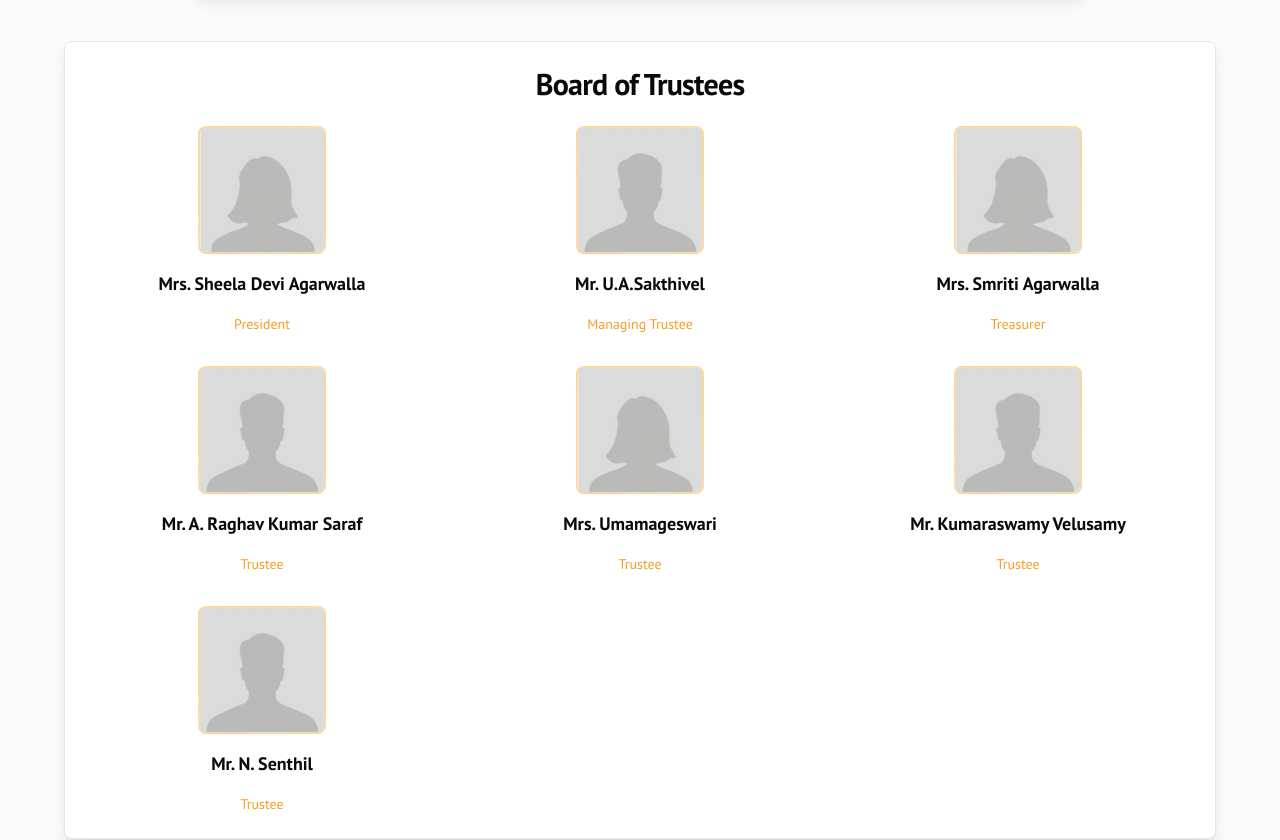
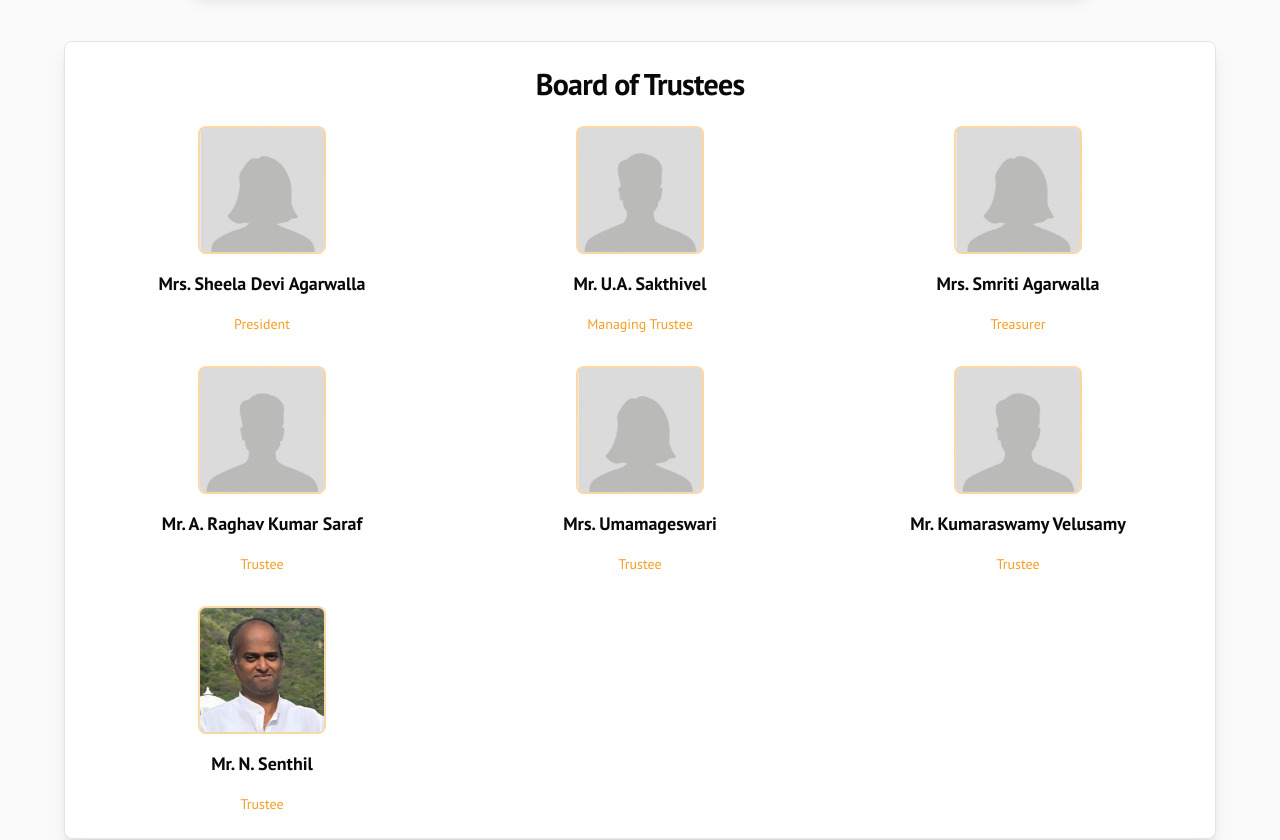
Before and after one commit to arulnerithavachachalai/bhuseva, a Next.js app: page / in a window 1280 px wide. Shown: the part 1480-2320 px from the top of the page. Built offline with nearby package versions, Linux system fonts and the light colour scheme.

Commit message:
updated images

```diff
--- a/src/components/board-of-trustees.tsx
+++ b/src/components/board-of-trustees.tsx
@@ -6,16 +6,52 @@ interface Trustee {
   name: string;
   position: string;
   gender: 'male' | 'female';
+  image?: string; // optional custom image
 }
 
 const trustees: Trustee[] = [
-  { name: 'Mrs. Sheela Devi Agarwalla', position: 'President', gender: 'female' },
-  { name: 'Mr. U.A.Sakthivel', position: 'Managing Trustee', gender: 'male' },
-  { name: 'Mrs. Smriti Agarwalla', position: 'Treasurer', gender: 'female' },
-  { name: 'Mr. A. Raghav Kumar Saraf', position: 'Trustee', gender: 'male' },
-  { name: 'Mrs. Umamageswari', position: 'Trustee', gender: 'female' },
-  { name: 'Mr. Kumaraswamy Velusamy', position: 'Trustee', gender: 'male' },
-  { name: 'Mr. N. Senthil', position: 'Trustee', gender: 'male' },
+  {
+    name: 'Mrs. Sheela Devi Agarwalla',
+    position: 'President',
+    gender: 'female',
+    // image: '/images/sheela-devi.jpg',
+  },
+  {
+    name: 'Mr. U.A. Sakthivel',
+    position: 'Managing Trustee',
+    gender: 'male',
+    // image: '/images/sakthivel.jpg',
+  },
+  {
+    name: 'Mrs. Smriti Agarwalla',
+    position: 'Treasurer',
+    gender: 'female',
+    // image: '/images/Smriti.jpg',
+  },
+  {
+    name: 'Mr. A. Raghav Kumar Saraf',
+    position: 'Trustee',
+    gender: 'male',
+    // image: '/images/Raghav.jpg',
+  },
+  {
+    name: 'Mrs. Umamageswari',
+    position: 'Trustee',
+    gender: 'female',
+    // image: '/images/Umamageswari.jpg',
+  },
+  {
+    name: 'Mr. Kumaraswamy Velusamy',
+    position: 'Trustee',
+    gender: 'male',
+    // image: '/images/Kumaraswamy.jpg',
+  },
+  {
+    name: 'Mr. N. Senthil',
+    position: 'Trustee',
+    gender: 'male',
+    image: '/images/Senthil.jpg',
+  },
 ];
 
 export function BoardOfTrustees() {
@@ -24,32 +60,44 @@ export function BoardOfTrustees() {
       <div className="max-w-6xl mx-auto animate-in fade-in-0 zoom-in-95 duration-500">
         <Card className="shadow-lg">
           <CardHeader>
-            <CardTitle className="text-center font-headline text-3xl">Board of Trustees</CardTitle>
+            <CardTitle className="text-center font-headline text-3xl">
+              Board of Trustees
+            </CardTitle>
           </CardHeader>
+
           <CardContent>
-            <div className="grid md:grid-cols-3 gap-8">
-              {trustees.map((trustee, index) => (
-                <div key={index} className="space-y-4 flex flex-col items-center">
+            <div className="grid gap-8 sm:grid-cols-2 md:grid-cols-3">
+              {trustees.map((trustee, index) => {
+                const fallbackImage = `/images/${trustee.gender}.png`;
+
+                return (
+                  <div
+                    key={index}
+                    className="space-y-4 flex flex-col items-center text-center"
+                  >
                     {/* Trustee Image */}
-                  <div className="w-32 h-32 bg-gradient-to-br from-primary/20 to-primary/10 rounded-lg flex items-center justify-center border-2 border-primary/30 overflow-hidden">
+                    <div className="w-32 h-32 rounded-lg border-2 border-primary/30 overflow-hidden bg-gradient-to-br from-primary/20 to-primary/10">
                       <img
-                      src={`/images/${trustee.gender}.png`}
+                        src={trustee.image || fallbackImage}
                         alt={trustee.name}
                         className="w-full h-full object-cover"
                         onError={(e) => {
-                        const target = e.target as HTMLImageElement;
-                        target.src = `/images/${trustee.gender}.png`;
+                          (e.currentTarget as HTMLImageElement).src =
+                            fallbackImage;
                         }}
                       />
                     </div>
 
                     {/* Trustee Name */}
-                  <p className="text-lg font-semibold text-center">{trustee.name}</p>
+                    <p className="text-lg font-semibold">{trustee.name}</p>
 
                     {/* Trustee Position */}
-                  <p className="text-sm font-medium text-primary text-center">{trustee.position}</p>
+                    <p className="text-sm font-medium text-primary">
+                      {trustee.position}
+                    </p>
                   </div>
-              ))}
+                );
+              })}
             </div>
           </CardContent>
         </Card>
```
Also changed, not shown: public/images/senthil.jpg (added). Lines whose indentation alone changed are shown as unchanged.
